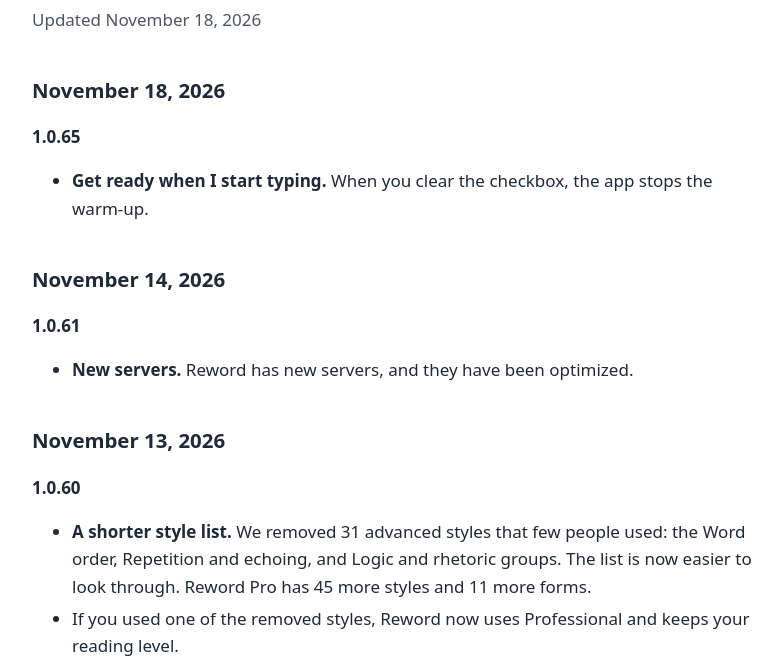
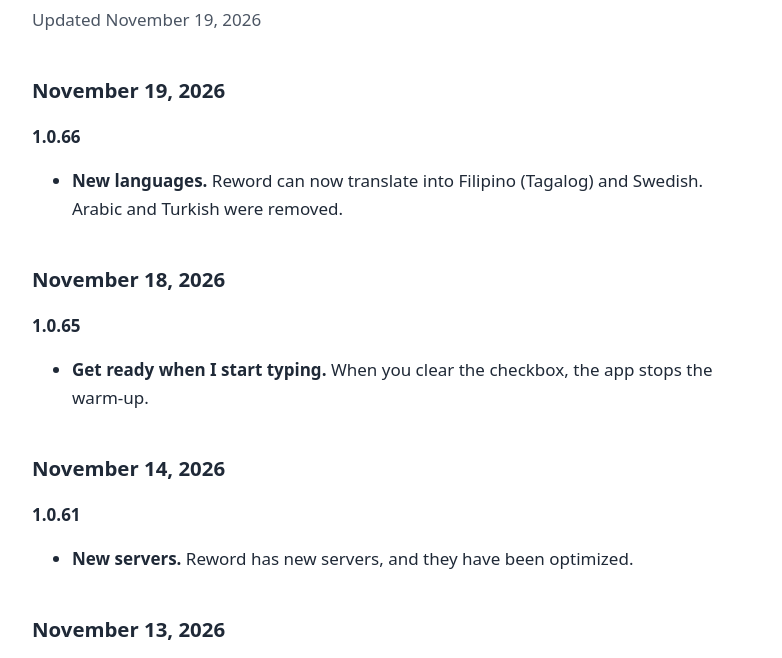
Before and after one commit to rewordmessages/rewordmessages.github.io, a plain HTML site: page whats-new.html in a window 1280 px wide. Shown: the part 144-802 px from the top of the page, without its empty margins (248-1030 px from the left). Drawn offline with Linux system fonts and the light colour scheme.

Commit message:
18 languages: Filipino (Tagalog) and Swedish in, Arabic and Turkish out; What's new 1.0.66

```diff
--- a/whats-new.html
+++ b/whats-new.html
@@ -30,7 +30,13 @@
 <main>
 <p><a href="./">← Reword</a> · <a href="how-to.html">How to use Reword</a></p>
 <h1>What’s new in Reword</h1>
-<p class="date">Updated November 18, 2026</p>
+<p class="date">Updated November 19, 2026</p>
+
+<h2>November 19, 2026</h2>
+<p><strong>1.0.66</strong></p>
+<ul>
+  <li><strong>New languages.</strong> Reword can now translate into Filipino (Tagalog) and Swedish. Arabic and Turkish were removed.</li>
+</ul>
 
 <h2>November 18, 2026</h2>
 <p><strong>1.0.65</strong></p>
```
Also changed, not shown: how-to.html (+1 -1 lines), index.html (+3 -3 lines).
